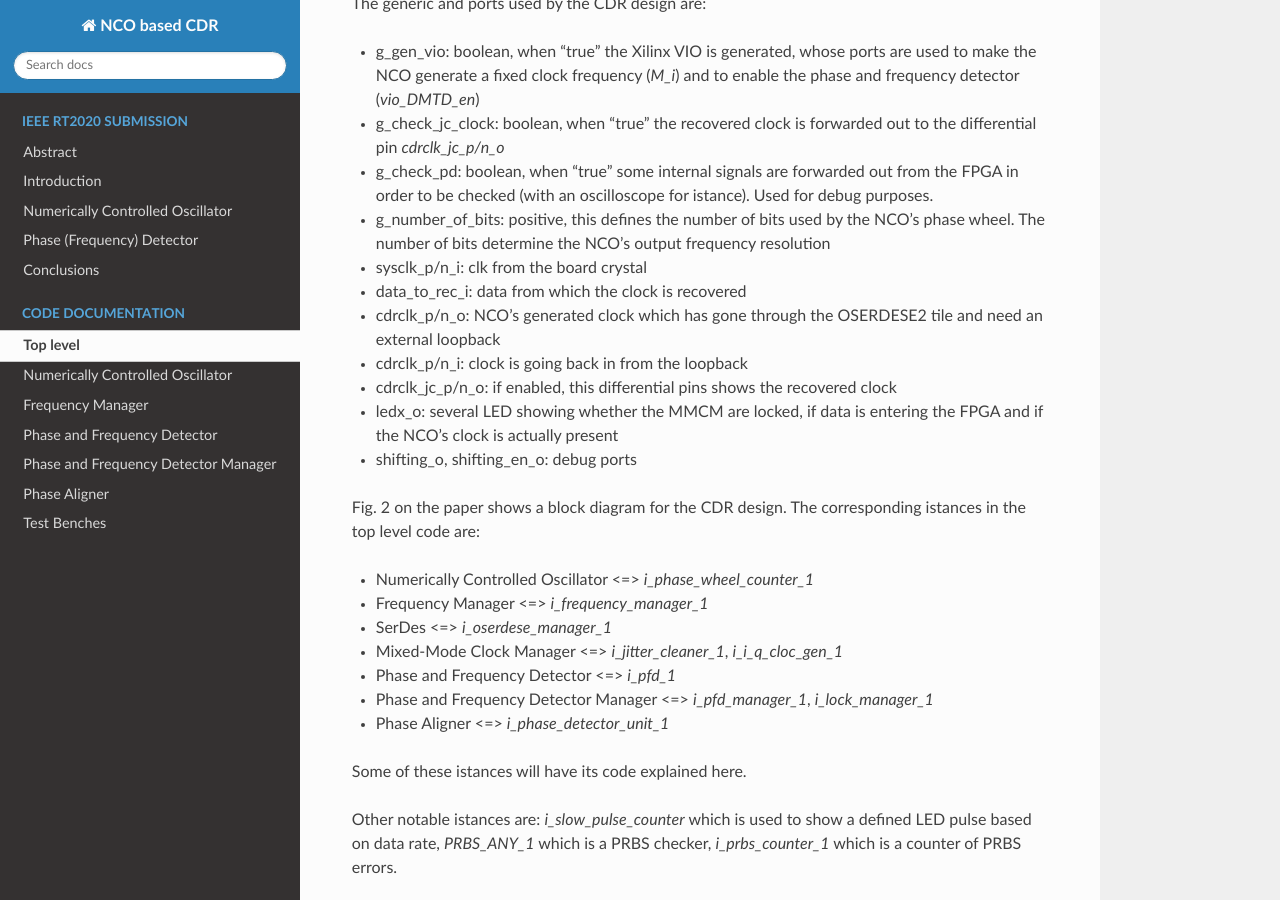
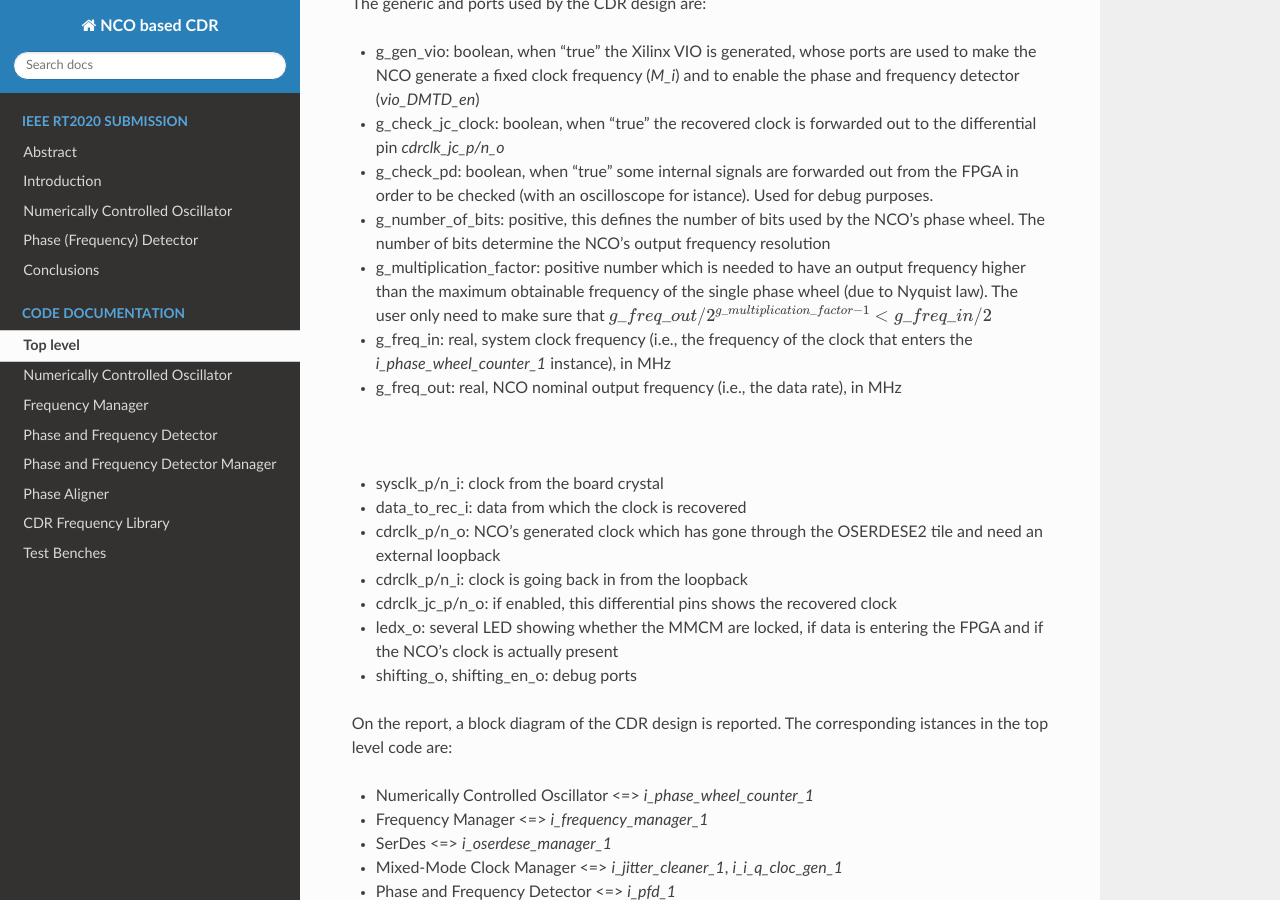
Before and after one commit to FilMarini/FPGA_CDR_core, a Sphinx documentation site: the page built from docs/sphinx_doc/source/code_doc/top_level.rst, in a window 1280 px wide and 900 px high, scrolled down 866 px. Built offline with Sphinx 7.4.7 and the Read the Docs theme 2.0.0, drawn with Linux system fonts in a browser that asks for light colours.

Commit message:
code documentation should be done

```diff
--- a/docs/sphinx_doc/source/code_doc/top_level.rst
+++ b/docs/sphinx_doc/source/code_doc/top_level.rst
@@ -21,8 +21,13 @@ The generic and ports used by the CDR design are:
 * g_check_jc_clock: boolean, when "true" the recovered clock is forwarded out to the differential pin *cdrclk_jc_p/n_o*
 * g_check_pd: boolean, when "true" some internal signals are forwarded out from the FPGA in order to be checked (with an oscilloscope for istance). Used for debug purposes.
 * g_number_of_bits: positive, this defines the number of bits used by the NCO's phase wheel. The number of bits determine the NCO's output frequency resolution
+* g_multiplication_factor: positive number which is needed to have an output frequency higher than the maximum obtainable frequency of the single phase wheel (due to Nyquist law). The user only need to make sure that :math:`g\_freq\_out / 2^{g\_multiplication\_factor - 1} < g\_freq\_in / 2`
+* g_freq_in: real, system clock frequency (i.e., the frequency of the clock that enters the *i_phase_wheel_counter_1* instance), in MHz
+* g_freq_out: real, NCO nominal output frequency (i.e., the data rate), in MHz
 
-* sysclk_p/n_i: clk from the board crystal
+|
+
+* sysclk_p/n_i: clock from the board crystal
 * data_to_rec_i: data from which the clock is recovered
 * cdrclk_p/n_o: NCO's generated clock which has gone through the OSERDESE2 tile and need an external loopback
 * cdrclk_p/n_i: clock is going back in from the loopback
@@ -30,7 +35,7 @@ The generic and ports used by the CDR design are:
 * ledx_o: several LED showing whether the MMCM are locked, if data is entering the FPGA and if the NCO's clock is actually present
 * shifting_o, shifting_en_o: debug ports
 
-Fig. 2 on the paper shows a block diagram for the CDR design. The corresponding istances in the top level code are:
+On the report, a block diagram of the CDR design is reported. The corresponding istances in the top level code are:
 
 * Numerically Controlled Oscillator <=> *i_phase_wheel_counter_1*
 * Frequency Manager <=> *i_frequency_manager_1*
--- a/docs/sphinx_doc/source/index.rst
+++ b/docs/sphinx_doc/source/index.rst
@@ -35,4 +35,5 @@ Welcome to the user guide of NCO based CDR!
    code_doc/phase_and_frequency_detector
    code_doc/phase_and_frequency_detector_manager
    code_doc/phase_aligner
+   code_doc/freq_utils.rst
    code_doc/test_benches_file
```
Also changed, not shown: docs/sphinx_doc/source/code_doc/freq_utils.rst (added, +30 -0 lines).
